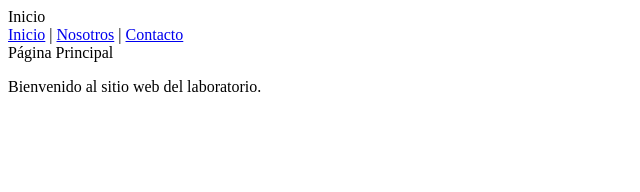
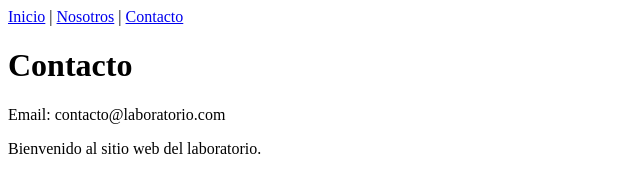
Before and after one commit to kahorivera-arch/lab-git-sem02, a plain HTML site: page contact.html in a window 1280 px wide. Shown: the whole page, without its empty margins (0-640 px from the left). Drawn offline with Linux system fonts and the light colour scheme.

Commit message:
Alumno B agrega email

```diff
--- a/contact.html
+++ b/contact.html
@@ -2,7 +2,7 @@
 <html lang="es">
 <head>
   <meta charset="UTF-8">
-  <contacto>Inicio</contacto>
+  <title>Contacto</title>
 </head>
 <body>
   <nav>
@@ -10,7 +10,8 @@
     <a href="about.html">Nosotros</a> |
     <a href="contact.html">Contacto</a>
   </nav>
-  <contacto>Página Principal</contacto>
+  <h1>Contacto</h1>
+  <p>Email: contacto@laboratorio.com</p>
   <p>Bienvenido al sitio web del laboratorio.</p>
 </body>
 </html>
```
